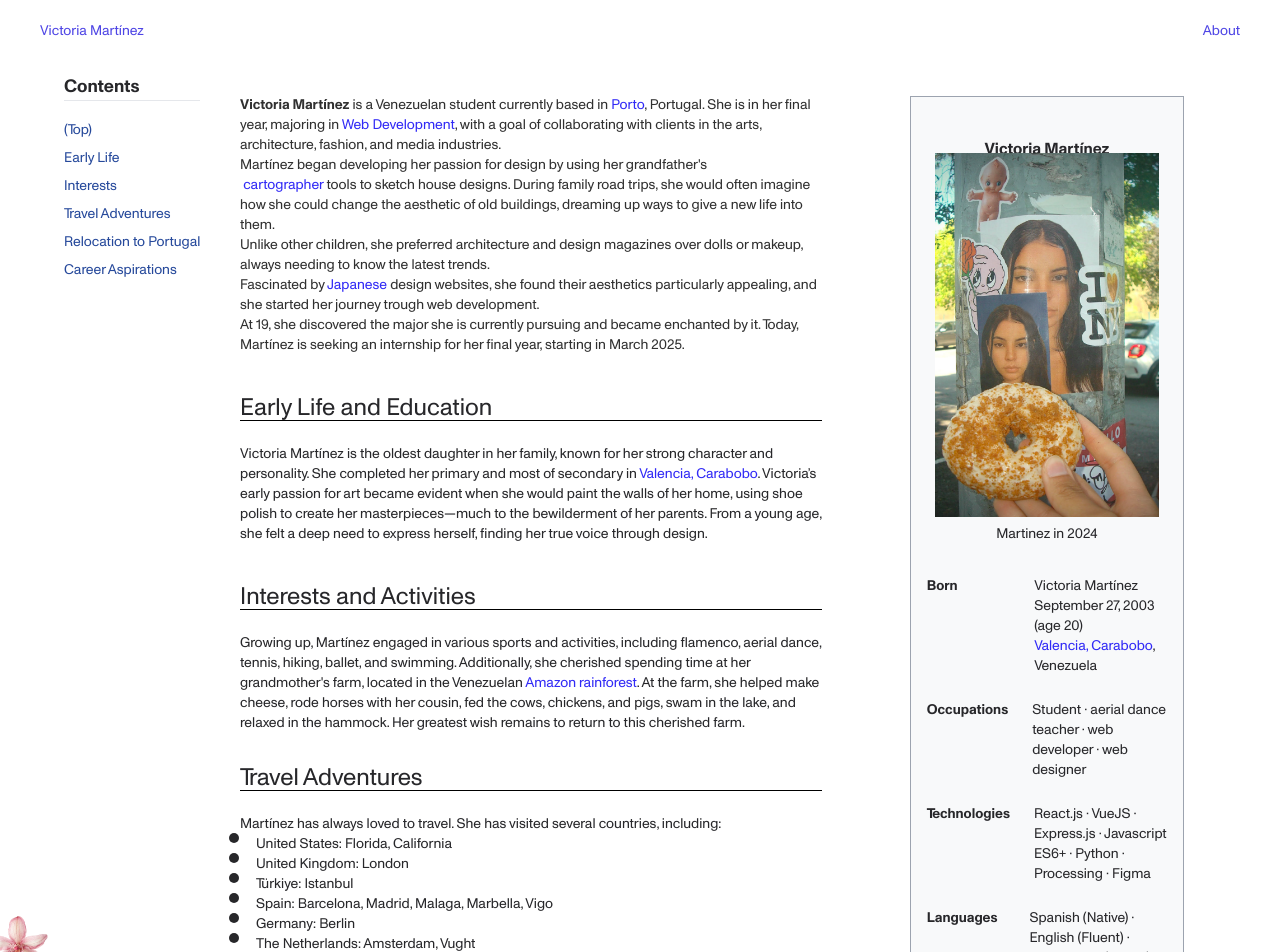
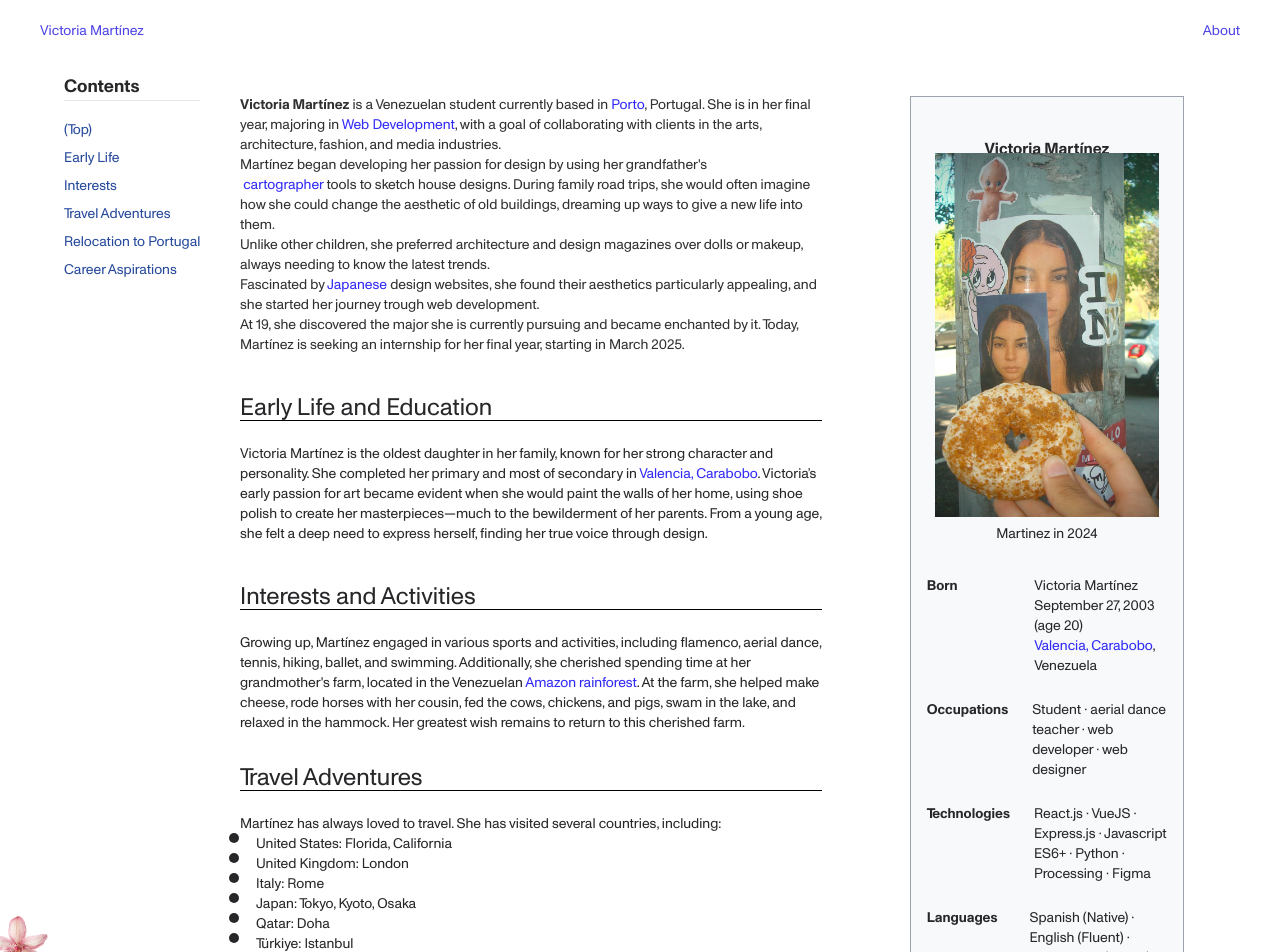
Before and after one commit to pistashioz/folio, a Next.js app: page /about in a window 1280 px wide. Shown: the top 952 px of the page. Built offline with nearby package versions, Linux system fonts and the light colour scheme.

Commit message:
minor fix

```diff
--- a/src/app/about/page.js
+++ b/src/app/about/page.js
@@ -149,10 +149,13 @@ const AboutPage = () => {
                 <ul className="list-disc pl-4 text-2xl lg:text-sm">
                 <li>United States: Florida, California</li>
                 <li>United Kingdom: London</li>
+                <li>Italy: Rome</li>
+                <li>Japan: Tokyo, Kyoto, Osaka</li>
+                <li>Qatar: Doha</li>
                 <li>Türkiye: Istanbul</li>
                 <li>Spain: Barcelona, Madrid, Malaga, Marbella, Vigo</li>
                 <li>Germany: Berlin</li>
-                <li>The Netherlands: Amsterdam, Vught</li>
+                <li>The Netherlands: Amsterdam, Vught, Utrecht</li>
                 <li>Curaçao: Willemstad</li>
                 <li>Aruba: Oranjestad</li>
                 <li>Brazil: Roraima</li>
```
